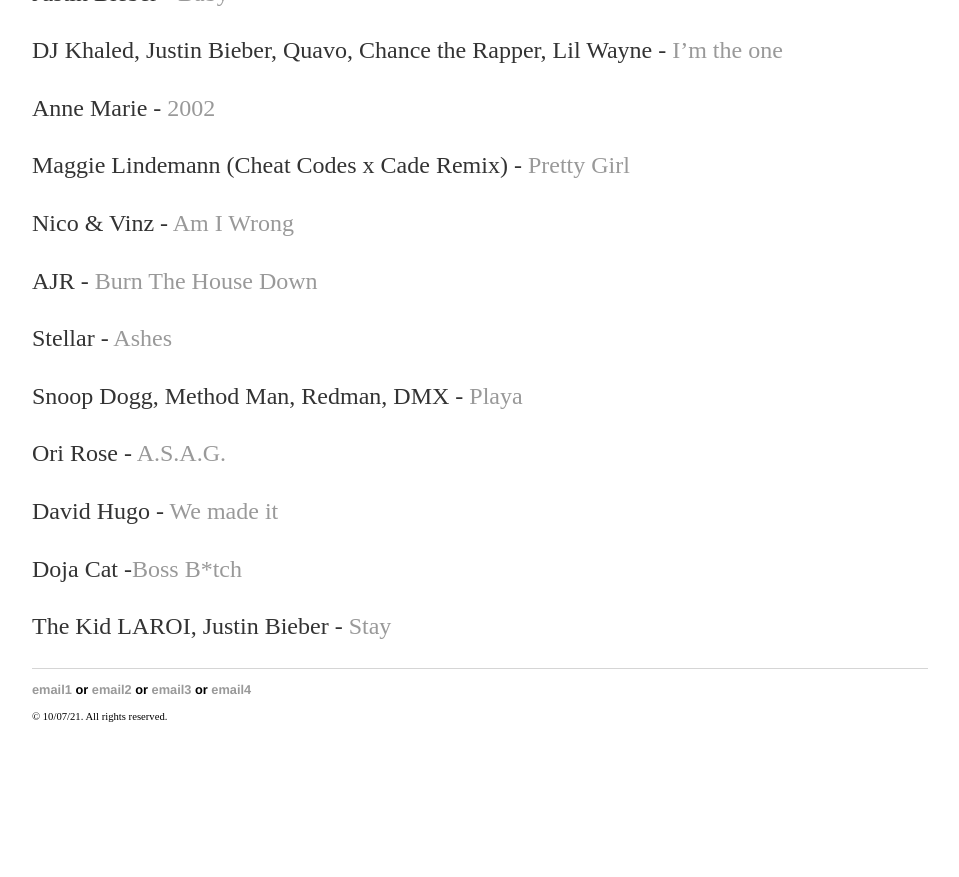
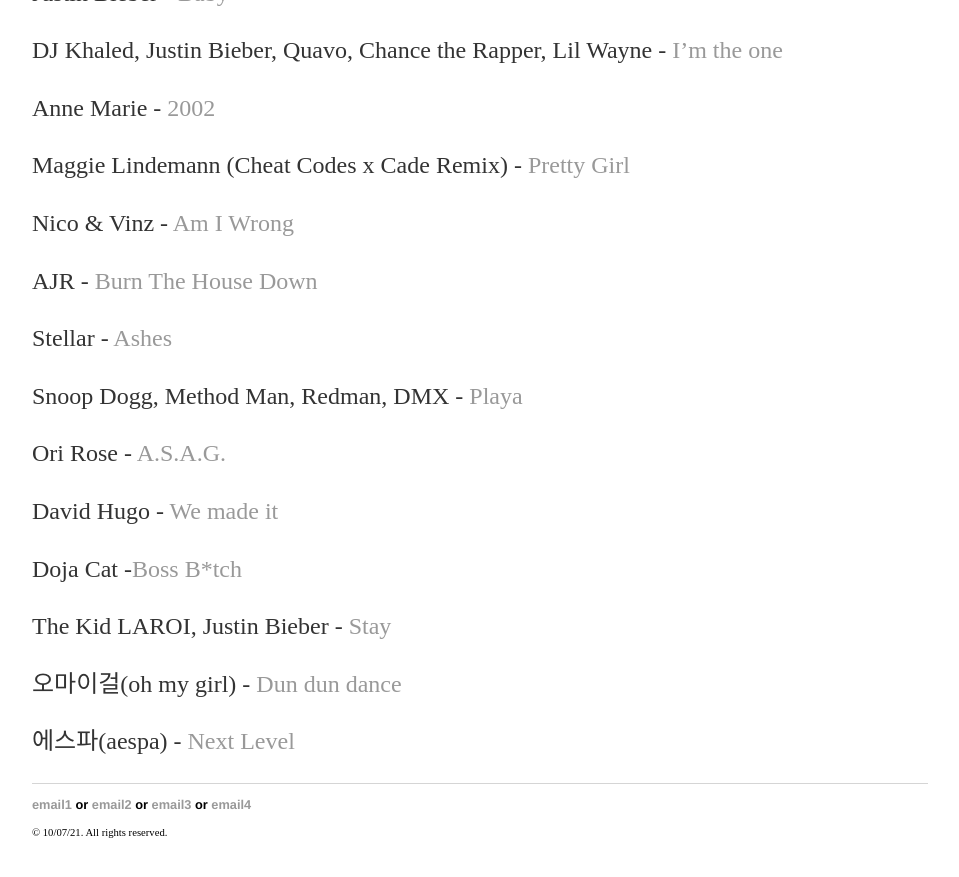
Before and after one commit to yjkweon24/yjkweon24.github.io, a Jekyll site: the page built from _posts/2018-10-23-songs-that-i-love.md, in a window 1280 px wide and 900 px high, scrolled down 15587 px. Shown: the top 877 px of the window, without its empty margins (160-1119 px from the left). Built offline with Jekyll 4.4.1, drawn with Linux system fonts in a browser that asks for light colours; before the commit the page ends 16371 px from its top, so only the background shows below that.

Commit message:
Update 2018-10-23-songs-that-i-love.md

```diff
--- a/_posts/2018-10-23-songs-that-i-love.md
+++ b/_posts/2018-10-23-songs-that-i-love.md
@@ -554,3 +554,7 @@
 Doja Cat -[Boss B*tch](https://www.youtube.com/watch?v=RsW66teC0BQ)
 
 The Kid LAROI, Justin Bieber - [Stay](https://www.youtube.com/watch?v=kTJczUoc26U)
+
+오마이걸(oh my girl) - [Dun dun dance](https://www.youtube.com/watch?v=P3ln1nmbf3o)
+
+에스파(aespa) - [Next Level](https://www.youtube.com/watch?v=-KMZJor-FzY)
```
